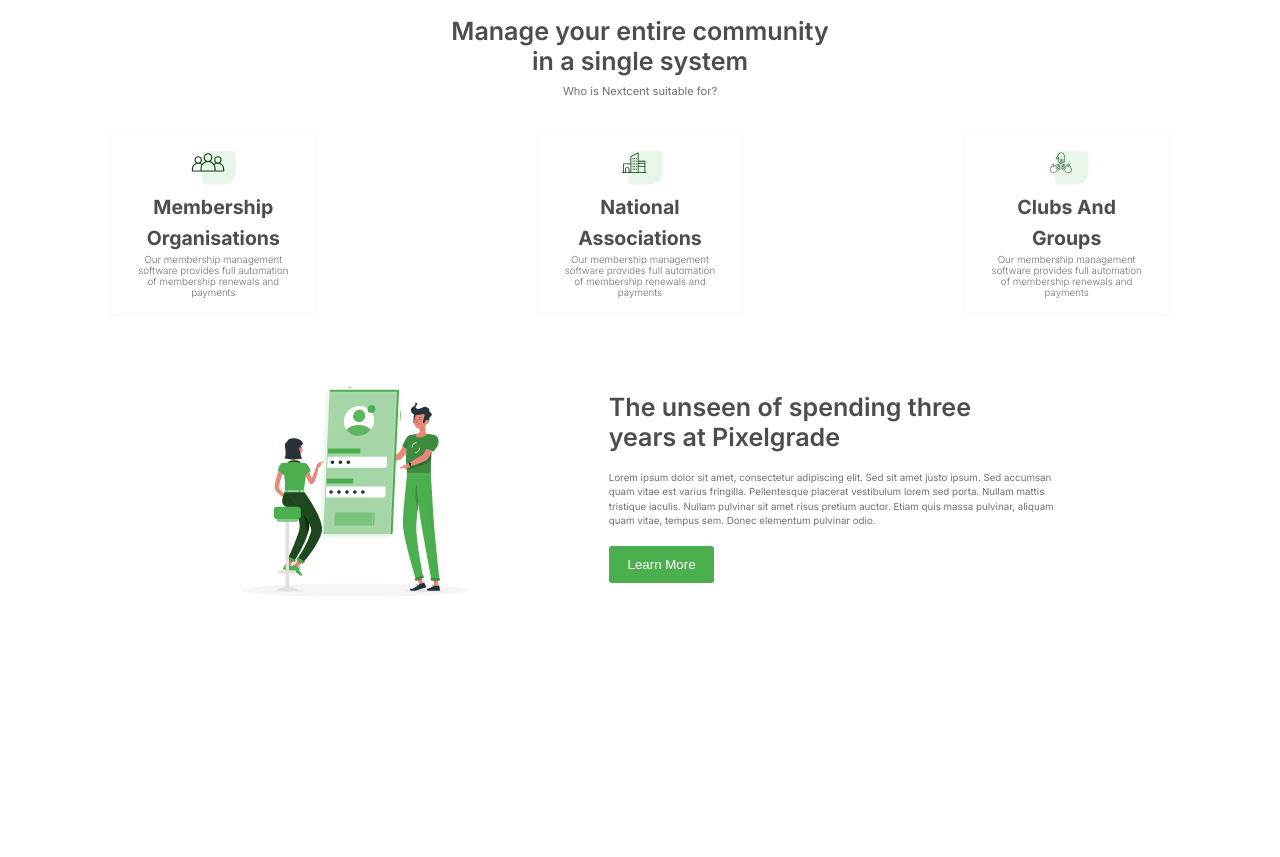
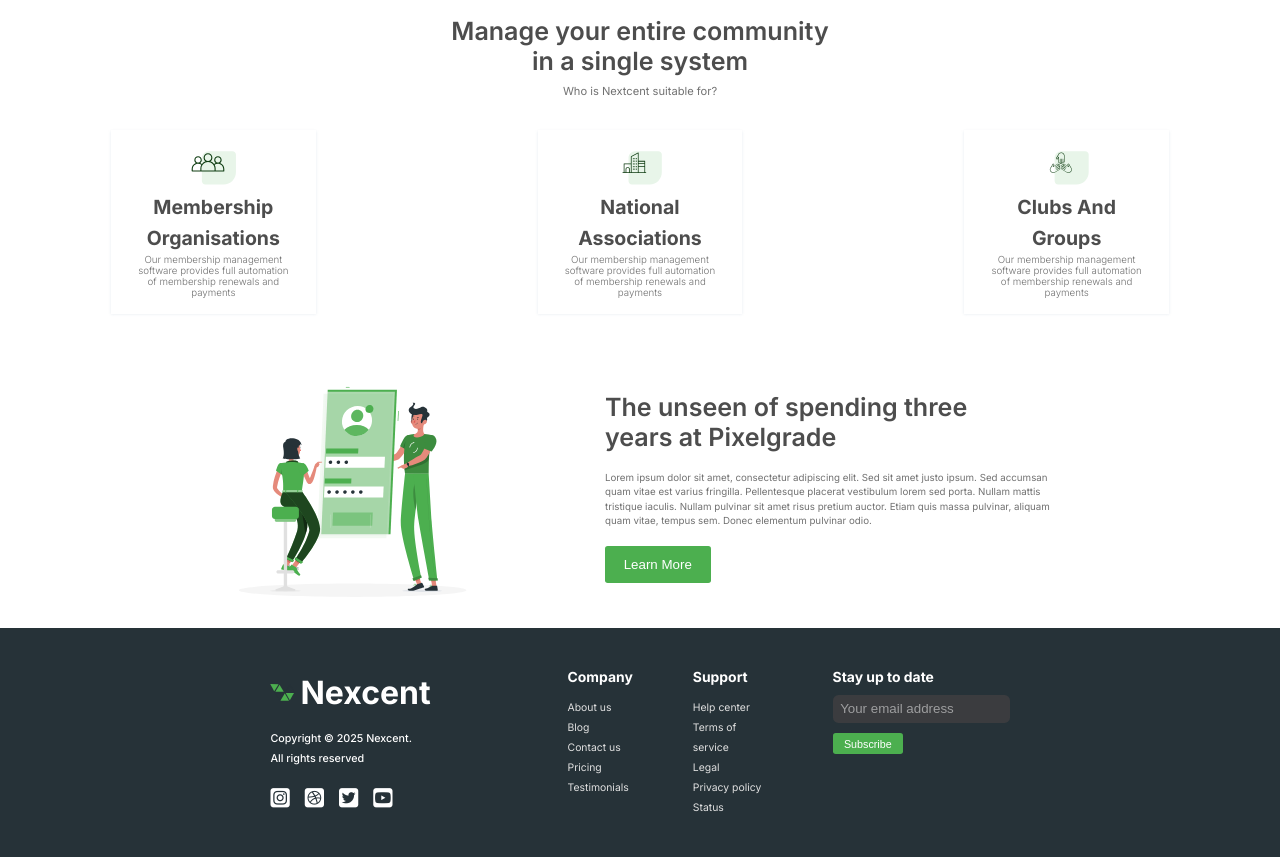
Before and after one commit to dipenmagdani/Webelight-Curriculum, a plain HTML site: page task-3-staticwebpage/index.html in a window 1280 px wide. Shown: the part 620-1477 px from the top of the page. Before the commit the page ends 1252 px from the top, so only its background shows below. Drawn offline with Linux system fonts and the light colour scheme.

Commit message:
static webpage created without responsivness

```diff
--- a/task-3-staticwebpage/index.html
+++ b/task-3-staticwebpage/index.html
@@ -80,14 +80,14 @@
                         membership renewals and payments
                     </p>
                 </div>
-                <div class="info-box">
+                <di class="info-box">
                     <img src="assets/info2.svg" alt="info-box2" />
                     <h1>National Associations</h1>
                     <p>
                         Our membership management software provides full automation of
                         membership renewals and payments
                     </p>
-                </div>
+                </di height: 100%;v>
                 <div class="info-box">
                     <img src="assets/info3.svg" alt="info-box3" />
                     <h1>Clubs And Groups</h1>
@@ -116,7 +116,57 @@
             </div>
         </section>
 
+        <footer class="footer" role="contentinfo">
+            <div class="left-section">
+                <div class="logo">
+                    <img src="assets/logo.svg" alt="Nexcent logo" />
+                    <h1>Nexcent</h1>
+                </div>
+                <div class="copyright">
+                    <h2>
+                        Copyright © 2025 Nexcent.
+                    </h2>
+                    <h2>
+                        All rights reserved
+                    </h2>
+                </div>
 
+                <div class="socials">
+                    <a href="#"><i class="fab fa-instagram-square"></i></a>
+                    <a href="#"><i class="fab fa-dribbble-square"></i></a>
+                    <a href="#"><i class="fab fa-twitter-square"></i></a>
+                    <a href="#"><i class="fab fa-youtube-square"></i></a>
+                </div>
+            </div>
+            <div class="right-section">
+                <div class="company">
+                    <h1>Company</h1>
+                    <ul>
+                        <li><a href="#">About us</a></li>
+                        <li><a href="#">Blog</a></li>
+                        <li><a href="#">Contact us</a></li>
+                        <li><a href="#">Pricing</a></li>
+                        <li><a href="#">Testimonials</a></li>
+                    </ul>
+                </div>
+                <div class="support">
+                    <h1>Support</h1>
+                    <ul>
+                        <li><a href="#">Help center</a></li>
+                        <li><a href="#">Terms of service</a></li>
+                        <li><a href="#">Legal</a></li>
+                        <li><a href="#">Privacy policy</a></li>
+                        <li><a href="#">Status</a></li>
+                    </ul>
+                </div>
+                <div class="uptodate">
+                    <h1>Stay up to date</h1>
+                    <input type="email" placeholder="Your email address">
+
+                    <button>Subscribe</button>
+                </div>
+            </div>
+        </footer>
     </main>
 
     <script src="https://kit.fontawesome.com/204d9694fe.js" crossorigin="anonymous"></script>
--- a/task-3-staticwebpage/styles/style.css
+++ b/task-3-staticwebpage/styles/style.css
@@ -7,17 +7,19 @@
   font-family: "Inter", sans-serif;
 }
 .container {
-  width: 100%;
-  height: 100vh;
+  max-width: 100%;
+  height: 100%;
 }
 .navbar {
-  width: 100%;
+  max-width: 100%;
   height: 58.76px;
   background-color: #ffffff;
   display: flex;
   justify-content: space-between;
   align-items: center;
   padding: 0px 100.23px 0px 100.23px;
+  position: sticky;
+  top: 0px;
 }
 .navbar .logo {
   display: flex;
@@ -69,7 +71,7 @@
 }
 
 .hero {
-  width: 100%;
+  max-width: 100%;
   height: 416.95px;
   background-color: #f5f7fa;
   display: flex;
@@ -102,7 +104,7 @@
   padding-bottom: 22.27px;
 }
 .hero .hero-content button {
-  width: 89.55px;
+  max-width: 89.55px;
   height: 36.49px;
   background-color: #4caf4f;
   border: none;
@@ -116,13 +118,13 @@
   background-color: #429644;
 }
 .hero .hero-img {
-  width: 272.16px;
+  max-width: 272.16px;
   height: 289.3px;
   object-fit: cover;
 }
 
 .clients {
-  width: 100%;
+  max-width: 100%;
   height: 132.92px;
   display: flex;
   flex-direction: column;
@@ -154,7 +156,7 @@
 }
 
 .info {
-  width: 100%;
+  max-width: 100%;
   height: 310.8px;
   display: flex;
   flex-direction: column;
@@ -163,7 +165,7 @@
   gap: 7px;
 }
 .info h1 {
-  width: 377.72px;
+  max-width: 377.72px;
   text-align: center;
   font-size: 25.06px;
   font-weight: 600;
@@ -191,11 +193,11 @@
 }
 
 .info .info-boxes .info-box img {
-  width: 45.24px;
+  max-width: 45.24px;
   height: 38.98px;
 }
 .info .info-boxes .info-box h1 {
-  width: 150.85px;
+  max-width: 150.85px;
   color: #4d4d4d;
   font-size: 19.49px;
   font-weight: 700;
@@ -210,7 +212,7 @@
 }
 
 .pixelgrade {
-  width: 100%;
+  max-width: 100%;
   height: 301.4px;
   padding: 40px 100px 20px 100px;
   display: flex;
@@ -223,25 +225,25 @@
   gap: 17px;
 }
 .pixelgrade img {
-  width: 307px;
+  max-width: 307px;
   height: 289px;
 }
 .pixelgrade h1 {
-  width: 418.34px;
+  max-width: 418.34px;
   height: 62px;
   font-size: 25.06px;
   font-weight: 600;
   color: #4d4d4d;
 }
 .pixelgrade p {
-  width: 470.34px;
+  max-width: 470.34px;
   color: #717171;
   font-size: 9.74px;
   line-height: 1.5em;
   font: 400;
 }
 .pixelgrade button {
-  width: 105.55px;
+  max-width: 105.55px;
   height: 36.49px;
   background-color: #4caf4f;
   border: none;
@@ -254,42 +256,115 @@
   background-color: #429644;
 }
 
-.achievements {
-  width: 100%;
-  height: 202.94px;
+.footer {
+  max-width: 100%;
+  max-height: 229.1px;
+  background-color: #263238;
   display: flex;
+  justify-content: space-evenly;
   align-items: center;
-  justify-content: space-around;
-  padding: 44.55px 100.23px;
-  background-color: #f5f7fa;
-}
-.achievements .content {
-  width: 375.88px;
-  height: 84.57px;
-}
-.achievements .head1 {
-  color: #4d4d4d;
-  font-size: 26.06px;
-  font-weight: 600;
-}
-.achievements .head2 {
-  color: #4caf4f;
-  font-size: 26.06px;
-  font-weight: 600;
+  padding: 44.55px 114.85px;
 }
 
-.achievements p {
-  color: #18191f;
-  font-size: 11.14px;
+.footer .left-section {
+  display: flex;
+  flex-direction: column;
+  gap: 20px;
+}
+.footer .left-section .logo {
+  display: flex;
+  gap: 5px;
+  color: #ffffff;
+  width: 30px;
+}
+.footer .left-section .copyright {
+  display: flex;
+  flex-direction: column;
+  gap: 7px;
+}
+.footer .left-section h2 {
+  color: #ffffff;
+  font-size: 10.74px;
+  max-width: 243.62px;
+  font-weight: 500;
+}
+.footer .left-section .socials {
+  display: flex;
+  gap: 15px;
+}
+
+.footer .left-section .socials a {
+  text-decoration: none;
+  color: white;
+  font-size: 22px;
+  cursor: pointer;
+}
+
+.footer .right-section {
+  display: flex;
+  gap: 60px;
+  max-width: 442px;
+}
+.footer .right-section .company,
+.footer .right-section .support {
+  display: flex;
+  flex-direction: column;
+  gap: 10px;
+}
+
+.footer .right-section .company h1,
+.footer .right-section .support h1 {
+  font-size: 13.92px;
+  color: white;
+  font-weight: bolder;
+}
+.footer .right-section .company ul,
+.footer .right-section .support ul {
+  list-style: none;
+}
+.footer .right-section .company ul a,
+.footer .right-section .support ul a {
+  text-decoration: none;
+  color: rgb(224, 224, 224);
+  font-size: 10.4px;
   font-weight: 400;
 }
-.achievements .numbers {
-  display: flex;
-  align-items: center;
+.footer .right-section .company ul a:hover,
+.footer .right-section .support ul a:hover {
+  text-decoration: underline;
 }
 
-.achievements .numbers .card-row-1 {
+.footer .right-section .uptodate {
   display: flex;
   flex-direction: column;
-  width: 375.88px;
+  gap: 10px;
 }
+.footer .right-section .uptodate h1 {
+  font-size: 13.92px;
+  color: white;
+  font-weight: bolder;
+}
+.footer .right-section .uptodate input {
+  max-width: 177px;
+  height: 28px;
+  background-color: #3b3c3f;
+  padding: 6.26px 7.58px 8.35px;
+  border: none;
+  border-radius: 5.57px;
+  outline: none;
+  color: white;
+}
+.footer .right-section .uptodate input::placeholder {
+  color: white;
+  opacity: 50%;
+}
+.footer .right-section .uptodate button {
+  max-width: 70.55px;
+  height: 20.49px;
+  background-color: #4caf4f;
+  border: none;
+  color: #ffffff;
+  border-radius: 2.78px;
+  cursor: pointer;
+  font-size: 10.74px;
+}
```
